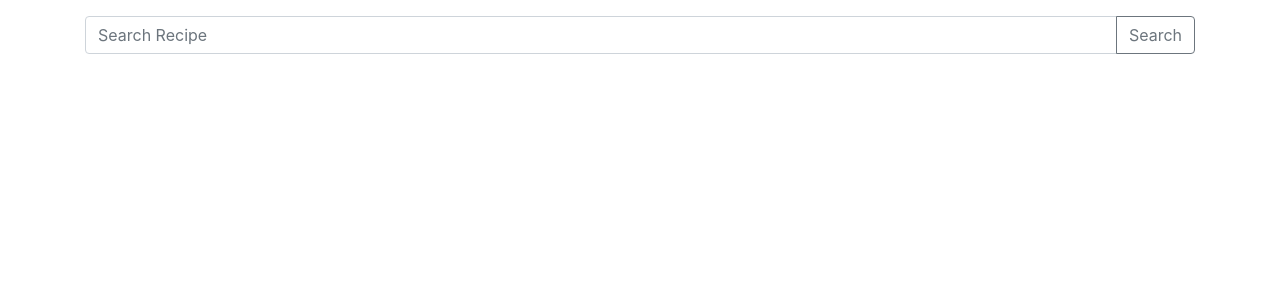
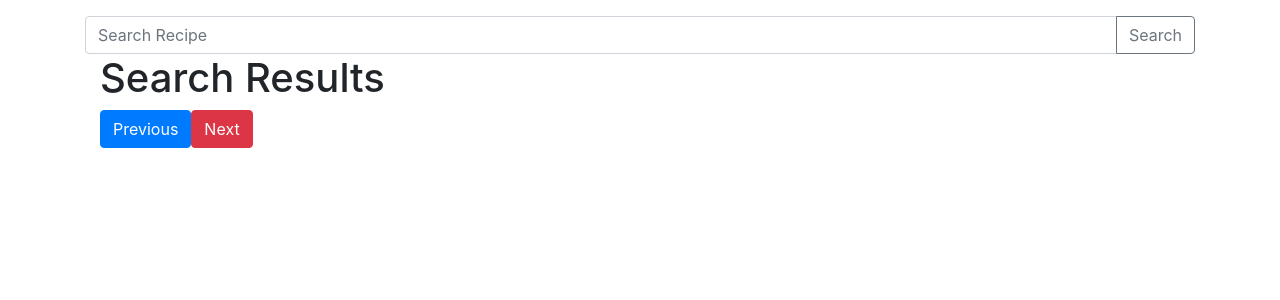
Before and after one commit to doanja/Recipe-Mate, a React (Create React App) app: page / in a window 1280 px wide. Shown: the top 300 px of the page. Built offline with nearby package versions, Linux system fonts and the light colour scheme; the HTML template or start-up script is replaced by a standard one.

Commit message:
setting up components to digest receipes and render them

```diff
--- a/src/App.tsx
+++ b/src/App.tsx
@@ -4,19 +4,47 @@ import Container from 'react-bootstrap/Container';
 import { SearchBar } from './components/SearchBar';
 
 import API from './services/recipe';
+import { RecipeResults } from './components/RecipeResults';
 
 const App: React.FC = () => {
-  const [recipes, setRecipes] = useState('');
+  const [recipes, setRecipes] = useState([]);
+  const [q, setQ] = useState('');
+  const [from, setFrom] = useState(0);
+  const [to, setTo] = useState(10);
 
-  const searchRecipe: SearchRecipe = queryText => {
-    API.search(queryText)
-      .then(res => console.log(res.data))
+  const searchRecipe: SearchRecipe = (queryText, from, to) => {
+    setQ(queryText);
+
+    API.search(queryText, from, to)
+      .then(res => {
+        // console.log('res.data.hits :>> ', res.data.hits);
+        setRecipes(res.data.hits);
+      })
       .catch(err => console.log(err));
+  };
+
+  const previousRecipeResults = () => {
+    if (to > 10) {
+      setFrom(from - 10);
+      setTo(to - 10);
+      searchRecipe(q, from, to);
+    }
+  };
+
+  const nextRecipeResults = () => {
+    setFrom(from + 10);
+    setTo(to + 10);
+    searchRecipe(q, from, to);
   };
 
   return (
     <Container>
       <SearchBar searchRecipe={searchRecipe} />
+      <RecipeResults
+        recipes={recipes}
+        previousRecipeResults={previousRecipeResults}
+        nextRecipeResults={nextRecipeResults}
+      />
     </Container>
   );
 };
--- /dev/null
+++ b/src/components/RecipeResults.tsx
@@ -0,0 +1,18 @@
+import React from 'react';
+import { Container, Button } from 'react-bootstrap';
+
+interface RecipeResultsProps {
+  recipes: Array<Recipe>;
+  previousRecipeResults: PreviousRecipeResults;
+  nextRecipeResults: NextRecipeResults;
+}
+
+export const RecipeResults: React.FC<RecipeResultsProps> = ({}) => {
+  return (
+    <Container fluid>
+      <h1>Search Results</h1>
+      <Button variant='primary'>Previous</Button>
+      <Button variant='danger'>Next</Button>
+    </Container>
+  );
+};
--- a/src/components/SearchBar.tsx
+++ b/src/components/SearchBar.tsx
@@ -5,22 +5,21 @@ interface SearchBarProps {
   searchRecipe: SearchRecipe;
 }
 
-export const SearchBar: React.FC<SearchBarProps> = ({}) => {
-  const [search, setSearch] = useState('');
+export const SearchBar: React.FC<SearchBarProps> = ({ searchRecipe }) => {
+  const [searchQuery, setSearchQuery] = useState('');
 
   const handleChange = (e: ChangeEvent<HTMLInputElement>) => {
-    setSearch(e.target.value);
+    setSearchQuery(e.target.value);
   };
 
   const handleSubmit = () => {
-    //   call some function
-    console.log('TODO: call some function to make api call and display results', search);
-    setSearch('');
+    searchRecipe(searchQuery);
+    setSearchQuery('');
   };
 
   return (
     <InputGroup className='mt-3'>
-      <FormControl placeholder='Search Recipe' value={search} onChange={handleChange} />
+      <FormControl placeholder='Search Recipe' value={searchQuery} onChange={handleChange} />
       <InputGroup.Append>
         <Button variant='outline-secondary' onClick={handleSubmit}>
           Search
--- a/src/services/recipe.tsx
+++ b/src/services/recipe.tsx
@@ -5,11 +5,13 @@ import axios from 'axios';
 export default {
   search: (
     queryText: string,
+    from: number = 0,
+    to: number = 10,
     app_id: string = 'ab1a7c56',
     app_key: string = '1eab44749250471f33b386e03aab1717'
   ) => {
     return axios.get(
-      `https://api.edamam.com/search?q=${queryText}&app_id=${app_id}&app_key=${app_key}`
+      `https://api.edamam.com/search?q=${queryText}&from=${from}&to=${to}&app_id=${app_id}&app_key=${app_key}`
     );
   },
 };
```
Also changed, not shown: src/constants/types.d.ts (+106 -1 lines).
